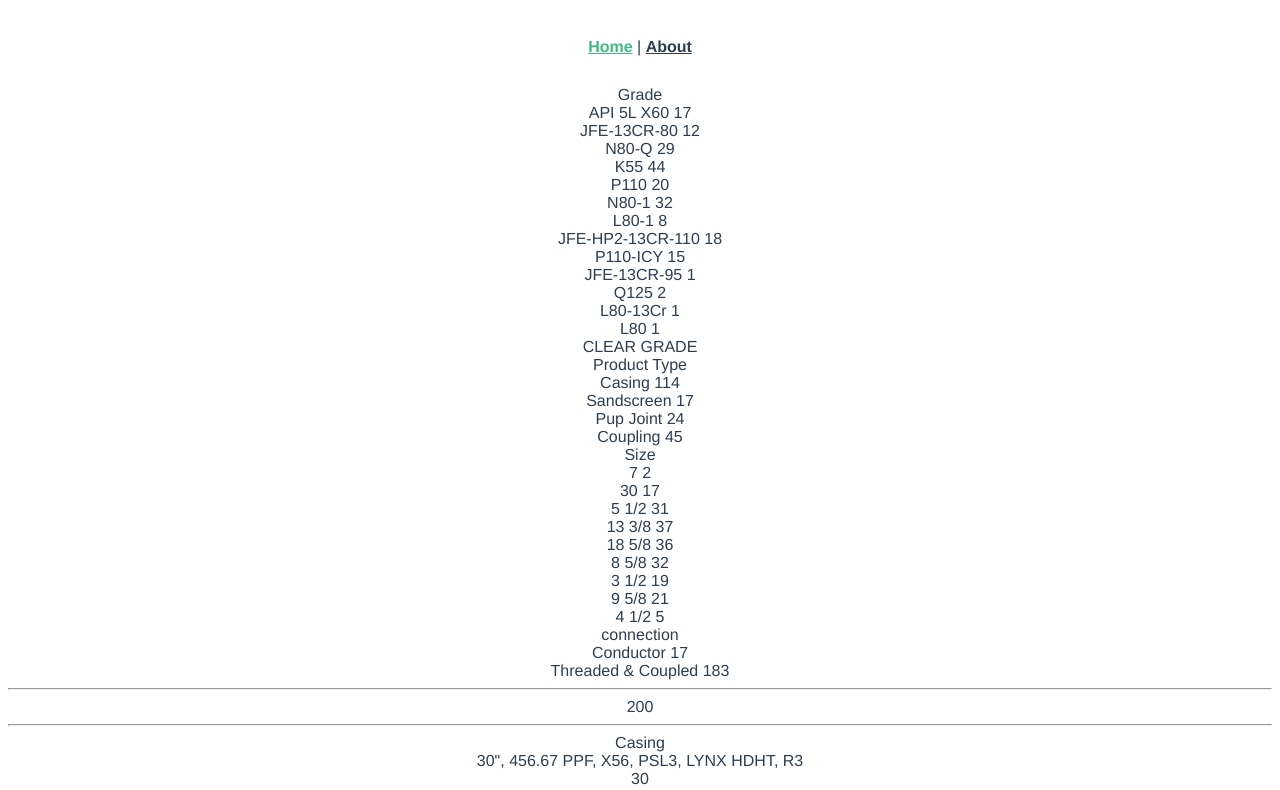
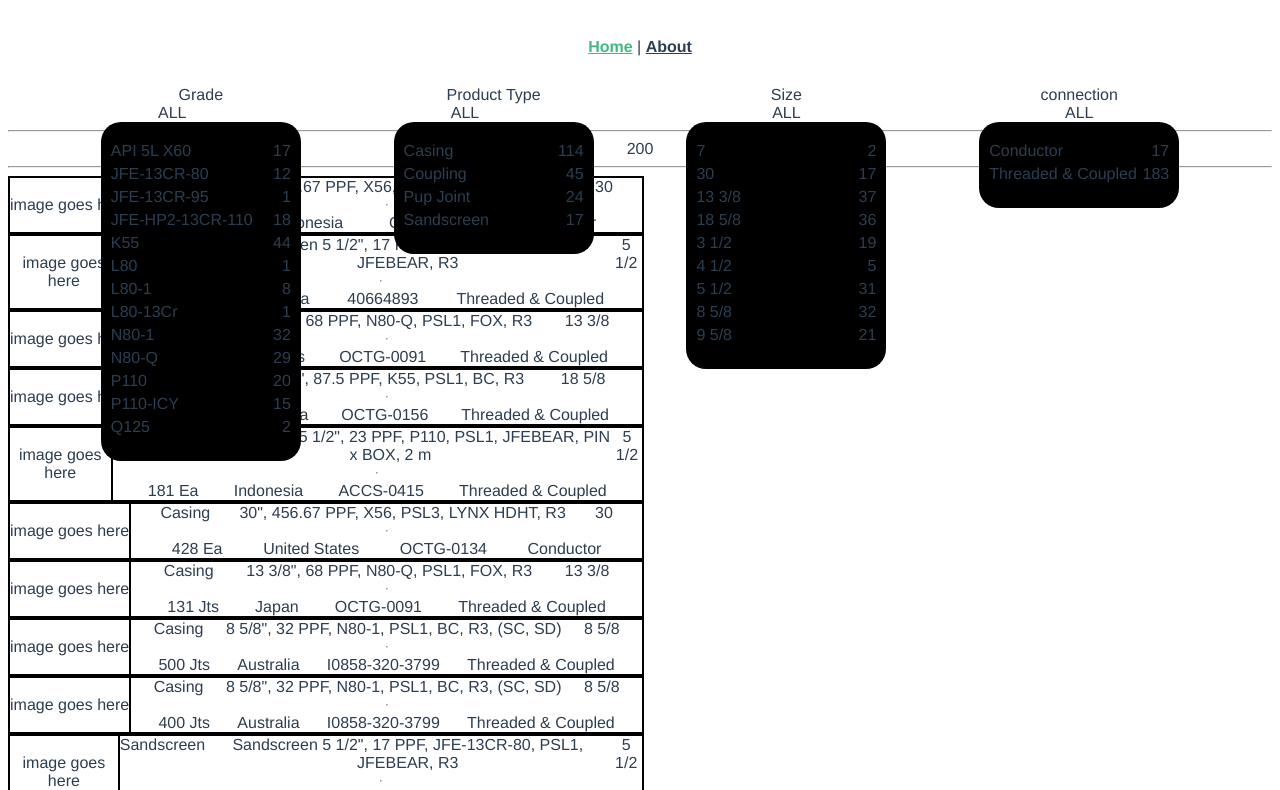
Before and after one commit to cluster777/PipeSale-Inosoft, a Vue app: page / in a window 1280 px wide. Shown: the top 790 px of the page. Built offline with nearby package versions, Linux system fonts and the light colour scheme.

Commit message:
more css need to break filter for documentation

```diff
--- a/src/components/dropDown.vue
+++ b/src/components/dropDown.vue
@@ -1,7 +1,12 @@
 <template>
-    <div>
-        <div v-for="option in options" :key="option.value+option.count" :value="option.value" :count="option.count" v-on:click="goTo(option.value)" >
-            {{option.value}} {{option.count}}
+    <div class="container">
+        <div class="dropDownContainer">
+            <div v-for="option in options"  class="dropDownItem"
+                :key="option.value+option.count"
+                :value="option.value"
+                :count="option.count" v-on:click="goTo(option.value)" >
+                <div>{{option.value}}</div> <div>{{option.count}}</div>
+            </div>
         </div>
     </div>
 </template>
@@ -94,3 +99,25 @@ export default {
     }
 }
 </script>
+
+<style scoped>
+.container{
+    position:absolute;
+}
+.dropDownContainer{
+    border-radius: 20px;
+    position: relative;
+    min-width: 200px;
+    display: flex;
+    flex-direction: column;
+    flex-grow: 2;
+    background-color: black;
+    padding:  20px 0 20px 0;
+}
+.dropDownItem{
+    display: flex;
+    flex-direction: row;
+    justify-content: space-between;
+    padding: 0px 10px 5px 10px;
+}
+</style>
--- a/src/components/filter.vue
+++ b/src/components/filter.vue
@@ -1,34 +1,101 @@
 <template>
     <!--container-->
-    <div>
+    <div class="container">
         <!--"grade" container-->
+        <div class="ddContainer">
         <div>
-        Grade
+            Grade
+            <div class="ShowNow">
+                <div>
+                    <span v-if="this.filterGrade">
+                        {{this.filterGrade}}
+                    </span>
+                    <span v-else>
+                        ALL
+                    </span>
+                </div>
+                <div>
+                    <span v-if="this.filterGrade" v-on:click="goToNot('grade')">
+                        X
+                    </span>
+                </div>
+            </div>
+        </div>
         <dropDown
             :Pipe="this.Pipe"
             :fieldName="'grade'"
             :key="'grade'+this.filterGrade+this.filterType+this.filterSize+this.filterConnection" />
-        <div>CLEAR GRADE</div>
         </div>
         <!--"product type" container-->
+        <div class="ddContainer">
         <div>
-        Product Type
+            Product Type
+            <div class="ShowNow">
+                <div>
+                    <span v-if="this.filterType">
+                        {{this.filterType}}
+                    </span>
+                    <span v-else>
+                        ALL
+                    </span>
+                </div>
+                <div>
+                    <span v-if="this.filterType" v-on:click="goToNot('Product type')">
+                        X
+                    </span>
+                </div>
+            </div>
+        </div>
         <dropDown
             :Pipe="this.Pipe"
             :fieldName="'Product type'"
             :key="'type'+this.filterGrade+this.filterType+this.filterSize+this.filterConnection" />
         </div>
         <!--"size" container-->
+        <div class="ddContainer">
         <div>
-        Size
+            Size
+            <div class="ShowNow">
+                <div>
+                    <span v-if="this.filterSize">
+                        {{this.filterSize}}
+                    </span>
+                    <span v-else>
+                        ALL
+                    </span>
+                </div>
+                <div v-if="this.filterSize" v-on:click="goToNot('size')">
+                    <span >
+                        X
+                    </span>
+                </div>
+            </div>
+        </div>
         <dropDown
             :Pipe="this.Pipe"
             :fieldName="'size'"
             :key="'size'+this.filterGrade+this.filterType+this.filterSize+this.filterConnection" />
         </div>
         <!--"connection" container-->
+        <div class="ddContainer">
         <div>
-        connection
+            connection
+            <div class="ShowNow">
+                <div>
+                    <span v-if="this.filterConnection">
+                        {{this.filterConnection}}
+                    </span>
+                    <span v-else>
+                        ALL
+                    </span>
+                </div>
+                <div v-if="this.filterGrade" v-on:click="goToNot('connection')">
+                    <span >
+                        X
+                    </span>
+                </div>
+            </div>
+        </div>
         <dropDown
             :Pipe="this.Pipe"
             :fieldName="'connection'"
@@ -61,6 +128,37 @@ export default {
     },
     components:{
         dropDown
+    },
+    methods:{
+        goToNot(query){
+            console.log("not going to", query)
+            this.$router.push({path:'',query:{
+                    grade:query=="grade" ? "" : this.filterGrade,
+                    type:query=="Product type" ? "" : this.filterType,
+                    size:query=="size" ? "" : this.filterSize ,
+                    connection:query=="connection" ? "" : this.filterConnection
+                }
+            })
+        }
     }
 }
 </script>
+
+<style scoped>
+.container{
+    width:100%;
+    display: flex;
+    flex-direction: row;
+    justify-content: space-evenly;
+}
+.ddContainer{
+    position: relative;
+    min-width: 200px;
+
+}
+.ShowNow{
+    display: flex;
+    justify-content: space-evenly;
+    flex-direction: row;
+}
+</style>
--- a/src/components/item.vue
+++ b/src/components/item.vue
@@ -1,20 +1,26 @@
 <template>
-    <div>
+    <div class="container">
         <!--Image-->
-        <div>
+        <div class="image">image goes here
         </div>
         <!--content-->
+        <div class="content">
+            <div class="top">
+                <!--type-->
                 <div>
-            <!--type-->
-            <div>{{item['Product type']}}
+                    {{item['Product type']}}
                 </div>
                 <!--description-->
-            <div>{{item['Item desc']}}
+                <div>
+                    {{item['Item desc']}}
                 </div>
                 <!--size-->
-            <div>{{item['size']}}
+                <div>
+                    {{item['size']}}
+                </div>
             </div>
             <hr>
+            <div class="bottom">
                 <!--qty+unit-->
                 <div>{{item['qty']}} {{item['qty_unit']}}
                 </div>
@@ -26,6 +32,7 @@
                 </div>
                 <!--connection-->
                 <div>{{item['connection']}}
+                </div>
             </div>
 
         </div>
@@ -41,5 +48,28 @@ export default {
 </script>
 
 <style scoped>
+.container{
+    display: flex;
+    flex-direction: row;
+    width:50%;
+    align-items: center;
+    border:solid 2px black;
+}
+.content{
+    flex-grow: 3;
+    display: flex;
+    flex-direction: column;
+    border-left: 2px black solid;
+}
+.top{
+    display: flex;
+    flex-direction: row;
+    justify-content: space-evenly;
+}
+.bottom{
+    display: flex;
+    flex-direction: row;
+    justify-content: space-evenly;
+}
 
 </style>
--- a/src/components/pipe.vue
+++ b/src/components/pipe.vue
@@ -77,6 +77,11 @@ export default {
     created(){
         if(!this.$store.state.ready)
             this.$store.dispatch('getPipe')
+
+    },
+    beforeUpdate(){
+        this.doFilter()
     }
+
 }
 </script>
--- a/src/store/index.js
+++ b/src/store/index.js
@@ -16,11 +16,11 @@ export default new Vuex.Store({
   mutations: {
     setPipe(state,payload){
       console.log(payload)
-      state.pipeData=payload.pipe
-      state.grade=payload.uniqueGrade
-      state.type=payload.uniqueType
-      state.size=payload.uniqueSize
-      state.connection=payload.uniqueConnection
+      state.pipeData=payload.pipe.sort()
+      state.grade=payload.uniqueGrade.sort()
+      state.type=payload.uniqueType.sort()
+      state.size=payload.uniqueSize.sort()
+      state.connection=payload.uniqueConnection.sort()
       state.ready=true
     }
   },
```
Lines whose indentation alone changed are shown as unchanged.
